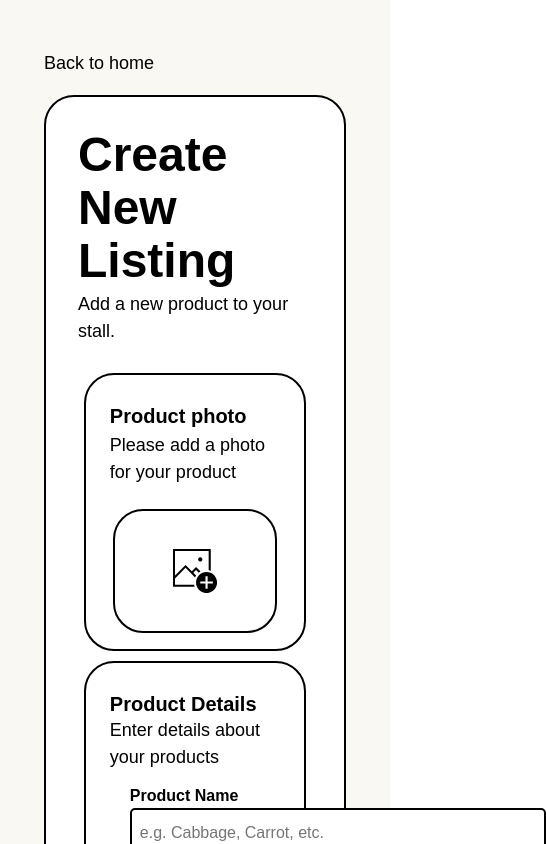
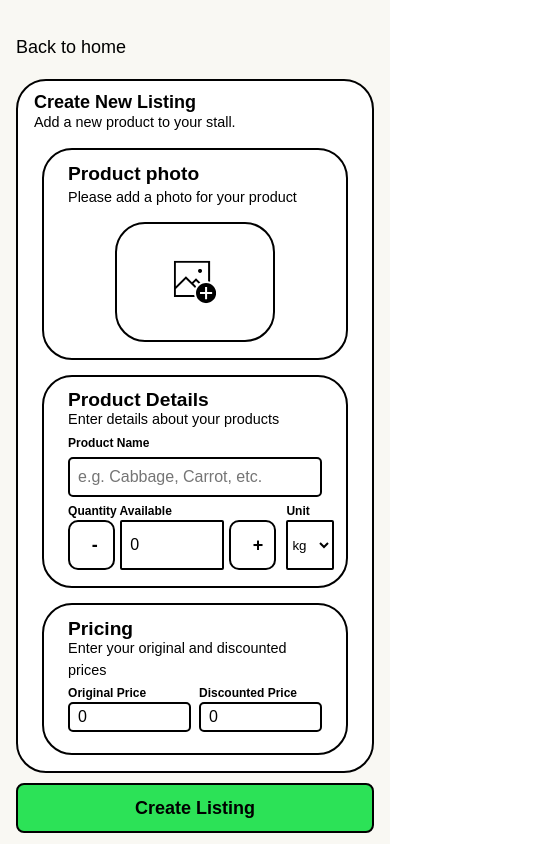
Before and after one commit to chrisb588/Tarnished, a React (Vite) app in the folder freshlast/: page /create in a window 390 px wide. Shown: the top 844 px of the page, 546 px wide, since content can reach past the window. Built offline with nearby package versions, Linux system fonts and the light colour scheme; no server answers.

Commit message:
Made createListing look good
ok!

```diff
--- a/freshlast/src/components/ListingForm/ListingForm.css
+++ b/freshlast/src/components/ListingForm/ListingForm.css
@@ -1,9 +1,14 @@
+* {
+    box-sizing: border-box;
+}
+
 .create-container{
     display: flex;
     flex-direction: column;
-    min-width: 60vw;
     align-items: center;
-    gap: 10px;
+    width: 100%;
+    max-width: 100%;
+    gap: 15px;
     border: 2px solid black;
     border-radius: 30px;
     background-color: white;
@@ -12,6 +17,7 @@
 .preface{
     display: block;
     place-self: start;
+    margin-bottom: -15px;
 }
 .preface h1{
     margin-bottom: -15px;
@@ -62,12 +68,12 @@
 .info-preface{
     width: 100%;
     text-align: left;
-    margin-bottom: -5px;
+    margin-top: -1rem;
 }
 .info-preface h4{
     text-align: left;
     font-size: 20px;
-    margin-bottom: -17.5px;
+    margin-bottom: -1rem;
 }
 .info-container{
     border: solid black 2px;
@@ -77,7 +83,7 @@
     flex-direction: column;
     justify-content: center;
     align-items: start;
-    padding: 0px 1.5rem 10px;
+    padding: 0px 1.5rem 16px;
     text-align: left;
     box-sizing: border-box;
 }
@@ -111,8 +117,8 @@
 .descriptionInput{
     display: flex;
     flex-direction: column;
-    margin-left: 20px;
-    width: fit-content;
+    gap: 5px;
+    width: 100%;
     height: fit-content;
 }
 .quantityDiv{
@@ -128,17 +134,22 @@
     color: black;
     border: black 2px solid;
     border-radius: 2px;
+    box-sizing: border-box;
+    padding: 3px 0.5rem;
+    max-width: 6.5rem;
+    font-size: 16px;
 }
 .quantityStepper{
     display: flex;
-    gap: 10px;
+    gap: 5px;
 }
 .stepper-button{
     background-color: white;
     color: black;
     border: black 2px solid;
-    border-radius: 2px;
+    border-radius: 10px;
     aspect-ratio: 1/1;
+    box-sizing: border-box;
 }
 .unitWrapper{
     width: fit-content;
@@ -157,23 +168,61 @@
 .priceInput{
     display: flex;
     flex-direction: row;
-    align-self: center;
+    align-self: flex-start;
     gap: 30px;
+    margin-bottom: 5px;
 }
 .priceInput input{
     background-color: white;
     color: black;
     border: black 2px solid;
-    border-radius: 2px;
+    border-radius: 5px;
     height: 30px;
     width: 100%;
+    max-width: 9rem;
+    padding: 3px 0.5rem;
+    font-size: 16px;
 }
 .pricing{
-    width: 90%;
+    width: 100%;
 }
 
-@media screen and (max-width: 600px) {
+@media only screen and (max-width: 450px) {
+    body {
+        font-size: 12px;
+    }
+    p {
+        font-size: 9px;
+    }
     .create-container{
-        width: 50vw;
+        min-width: 100%;
+        padding: 0px 1rem 1rem;
+    }
+    .create-container h1{
+        font-size: 18px;
+    }
+    .create-container h4{
+        font-size: 1.2rem;
+    }
+    .create-container p{
+        font-size: 0.9rem;
+    }
+    .info-preface {
+        margin-bottom: -0.7rem;
+    }
+    .quantityWrapper input{
+        max-width: 5rem;
+    }
+    .stepper-button {
+        width: 10px;
+    }
+    .quantityDiv {
+        gap: 10px;
+    }
+    .quantityDiv select{
+        width: 3rem;
+    }
+    .priceInput {
+        gap: 0.5rem;
     }
 }
--- a/freshlast/src/pages/CreateListing/CreateListing.css
+++ b/freshlast/src/pages/CreateListing/CreateListing.css
@@ -1,3 +1,4 @@
+
 .main-body{
     display: flex;
     flex-direction: column;
@@ -8,26 +9,40 @@
     width: 100%;
 }
 .button-div{
-    width: calc(70vw * 0.9);
+    width: 100%;
     display: flex;
     gap: 20px;
-    height: 100%;
+    height: 3rem;
+    box-sizing: border-box;
 }
 .create-button{
     width: 100%;
+    border: solid black 2px ;
+}
+.create-button:hover {
+    cursor: pointer;
 }
 .save-edit-button{
     width: 80%;
 }
+.save-edit-button{
+    cursor: pointer;
+}
 .delete-button{
     width: 30%;
 }
+.delete-button{
+    cursor: pointer;
+}
 
-@media screen and (max-width: 600) {
-    .main-body{
-        display: flex;
-        flex-direction: column;
-        align-items: left;
-        left: 3px;
+@media only screen and (max-width: 450px) {
+    #root {
+        padding: 1rem;
+    }
+    .main-container {
+        width: 100%;
+    }
+    .main-body {
+        min-width: 95%;
     }
 }
--- a/freshlast/src/pages/CreateListing/CreateListing.jsx
+++ b/freshlast/src/pages/CreateListing/CreateListing.jsx
@@ -137,7 +137,7 @@ export default function CreateListing(){
 
 
     return (
-        <div>
+        <div className='main-container'>
             <Link to="/" className="floating-add-btn">
                 <p>Back to home</p>
             </Link>
```
